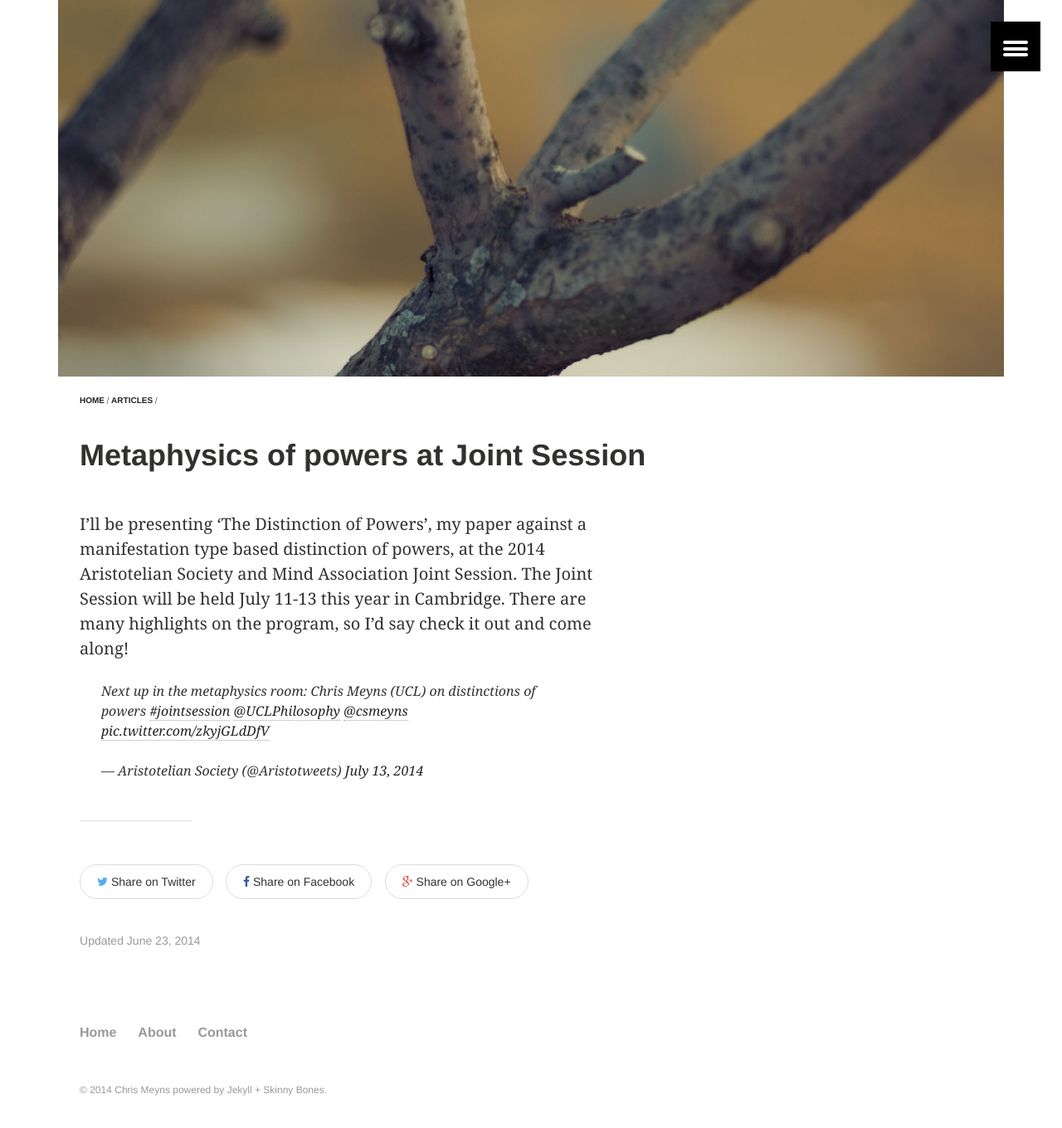
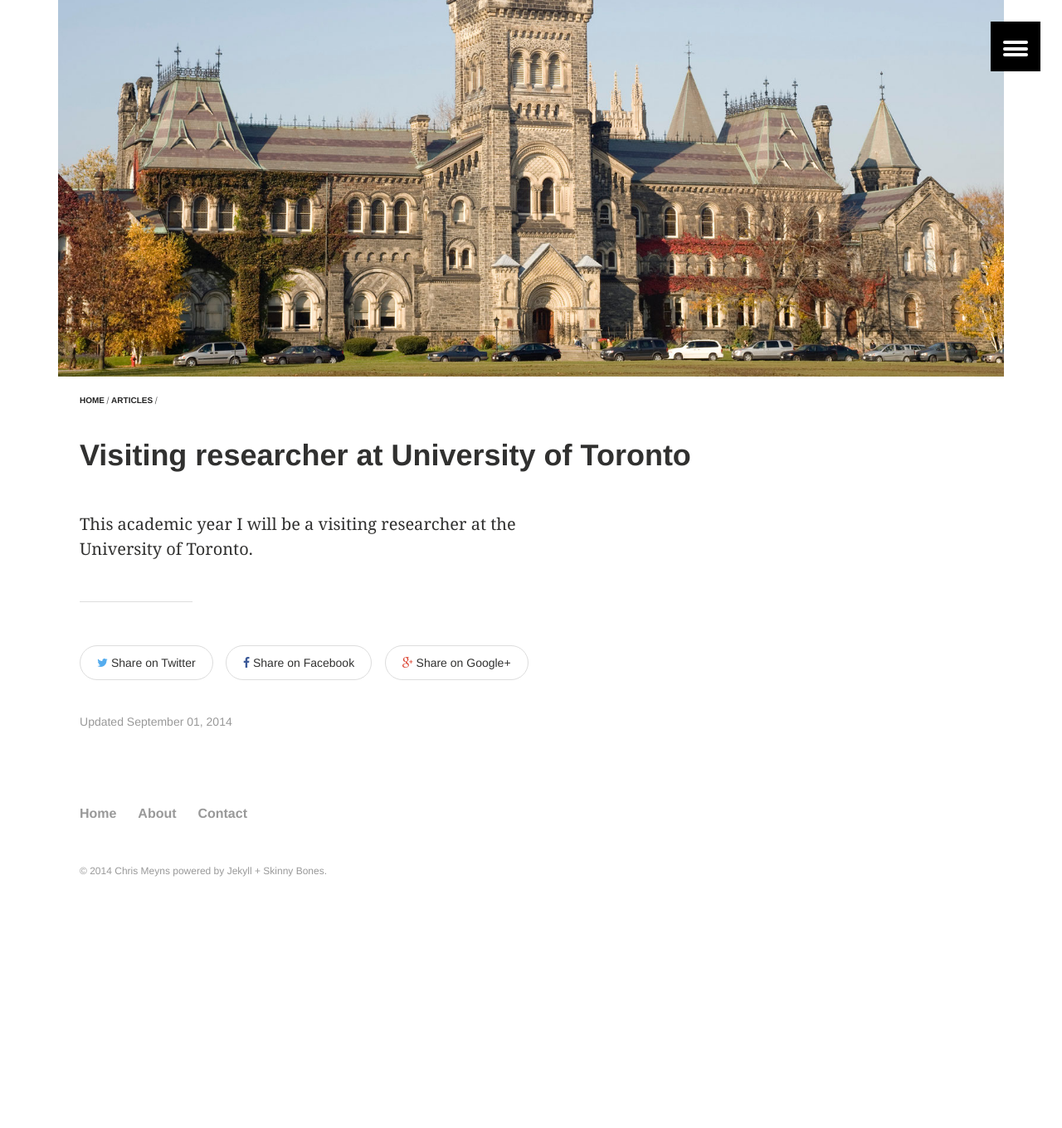
Before and after one commit to msteenhagen/csmeyns.github.io, a Jekyll site: the page built from _posts/articles/2014-08-25-toronto.md, in a window 1280 px wide and 1400 px high, scrolled down 228 px. Shown: the top 1360 px of the window at 83% size. Built offline with Jekyll 4.4.1, drawn with Linux system fonts in a browser that asks for light colours; comment, search, counter and statistics services are not loaded; after the commit the page ends 1364 px from its top, so only the background shows below that.

Commit message:
add UofT info

```diff
--- a/_posts/articles/2014-08-25-toronto.md
+++ b/_posts/articles/2014-08-25-toronto.md
@@ -1,19 +1,16 @@
 ---
 layout: article
-title: Metaphysics of powers at Joint Session
-date: 2014-06-23T16:19:16-04:00
+title: Visiting researcher at University of Toronto
+date: 2014-09-01T16:19:16-04:00
 ads: false
 modified:
 categories: articles
-excerpt: I’ll be presenting ‘The Distinction of Powers’, my paper against a manifestation type based distinction of powers, at the 2014 Aristotelian Society and Mind Association Joint Session.
-tags: []
+excerpt: This academic year I will be a visiting researcher at the University of Toronto.
+tags: [Toronto, visiting, research, Marleen Rozemond]
 image:
-  feature: branch-1600x800.jpg
-  teaser: joint.jpg
-  thumb:
+  feature: uoft-1600.jpg
+  teaser: uoft-400.jpg
+  thumb: uoft-120.jpg
 ---
 
-I’ll be presenting ‘The Distinction of Powers’, my paper against a manifestation type based distinction of powers, at the 2014 Aristotelian Society and Mind Association Joint Session. The Joint Session will be held July 11-13 this year in Cambridge. There are many highlights on the program, so I’d say check it out and come along!
-
-<blockquote class="twitter-tweet" lang="en"><p>Next up in the metaphysics room: Chris Meyns (UCL) on distinctions of powers <a href="https://twitter.com/hashtag/jointsession?src=hash">#jointsession</a> <a href="https://twitter.com/UCLPhilosophy">@UCLPhilosophy</a> <a href="https://twitter.com/csmeyns">@csmeyns</a> <a href="http://t.co/zkyjGLdDfV">pic.twitter.com/zkyjGLdDfV</a></p>&mdash; Aristotelian Society (@Aristotweets) <a href="https://twitter.com/Aristotweets/statuses/488326872816562176">July 13, 2014</a></blockquote>
-<script async src="//platform.twitter.com/widgets.js" charset="utf-8"></script>
+This academic year I will be a visiting researcher at the University of Toronto.
```
Also changed, not shown: images/uoft-120.jpg (added), images/uoft-1600.jpg (added), images/uoft-400.jpg (added).
